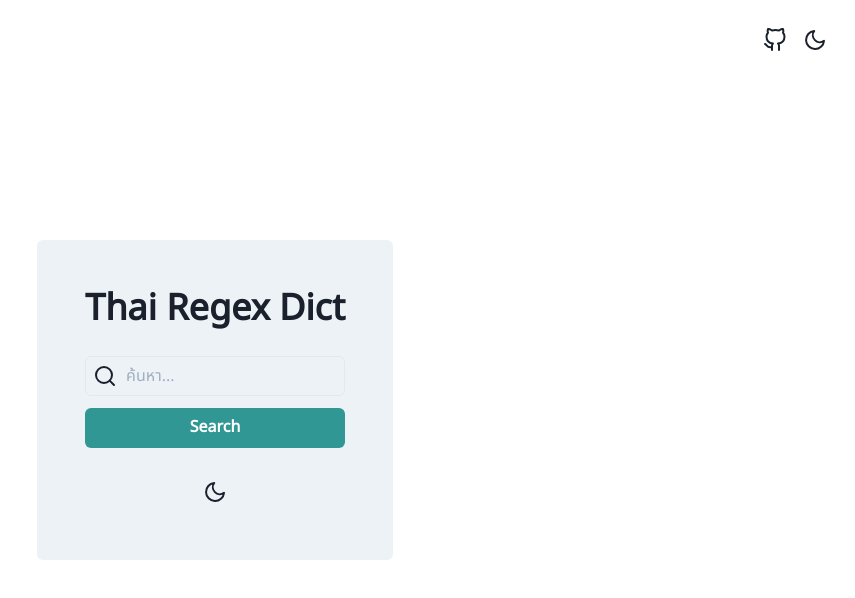
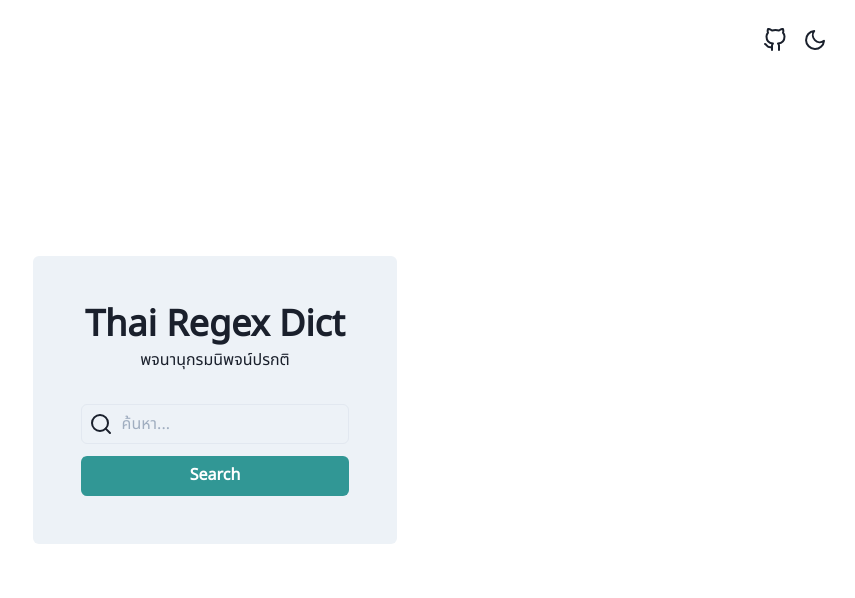
Before and after one commit to richeyphu/thai-regex-dict, a Next.js app: page / in a window 1280 px wide. Shown: the top 598 px of the page, without its empty margins (425-1280 px from the left). Built offline with nearby package versions, Linux system fonts and the light colour scheme.

Commit message:
Improve search box UX

```diff
--- a/src/pages/index.tsx
+++ b/src/pages/index.tsx
@@ -30,7 +30,6 @@ const Home: NextPage = () => {
   const [results, setResults] = useState<string[]>(null!);
   const [isLoading, setIsLoading] = useState<boolean>(false);
 
-  const { colorMode, toggleColorMode } = useColorMode();
   const formBackground = useColorModeValue("gray.100", "gray.700");
 
   const search = () => {
@@ -77,10 +76,17 @@ const Home: NextPage = () => {
       <KofiWidget />
 
       <Flex height="100vh" alignItems="center" justifyContent="center">
-        <Flex direction="column" background={formBackground} p={12} rounded={6}>
-          <Heading textAlign="center" mb={6}>
-            Thai Regex Dict
-          </Heading>
+        <Flex
+          direction="column"
+          background={formBackground}
+          p={12}
+          rounded={6}
+          minWidth={{ base: "30%" }}
+        >
+          <Heading textAlign="center">Thai Regex Dict</Heading>
+          <Text textAlign="center" mb={8}>
+            พจนานุกรมนิพจน์ปรกติ
+          </Text>
           <InputGroup>
             <InputLeftElement pointerEvents="none">
               <Icon.Search />
@@ -102,16 +108,8 @@ const Home: NextPage = () => {
               }}
             />
           </InputGroup>
-          <Button
-            mb={6}
-            colorScheme="teal"
-            onClick={search}
-            isLoading={isLoading}
-          >
+          <Button colorScheme="teal" onClick={search} isLoading={isLoading}>
             Search
-          </Button>
-          <Button onClick={toggleColorMode}>
-            {colorMode === "dark" ? <Icon.Sun /> : <Icon.Moon />}
           </Button>
         </Flex>
       </Flex>
```
